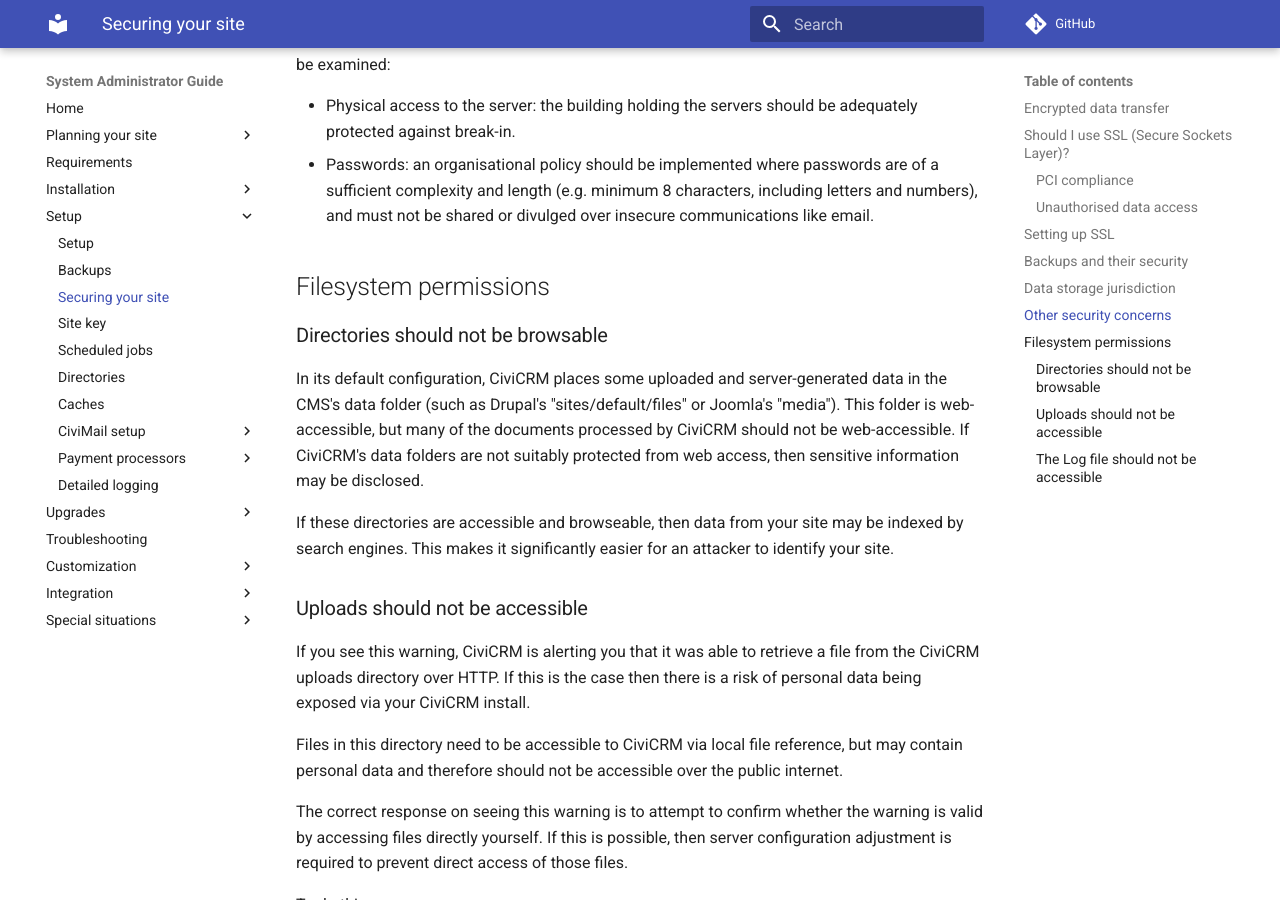
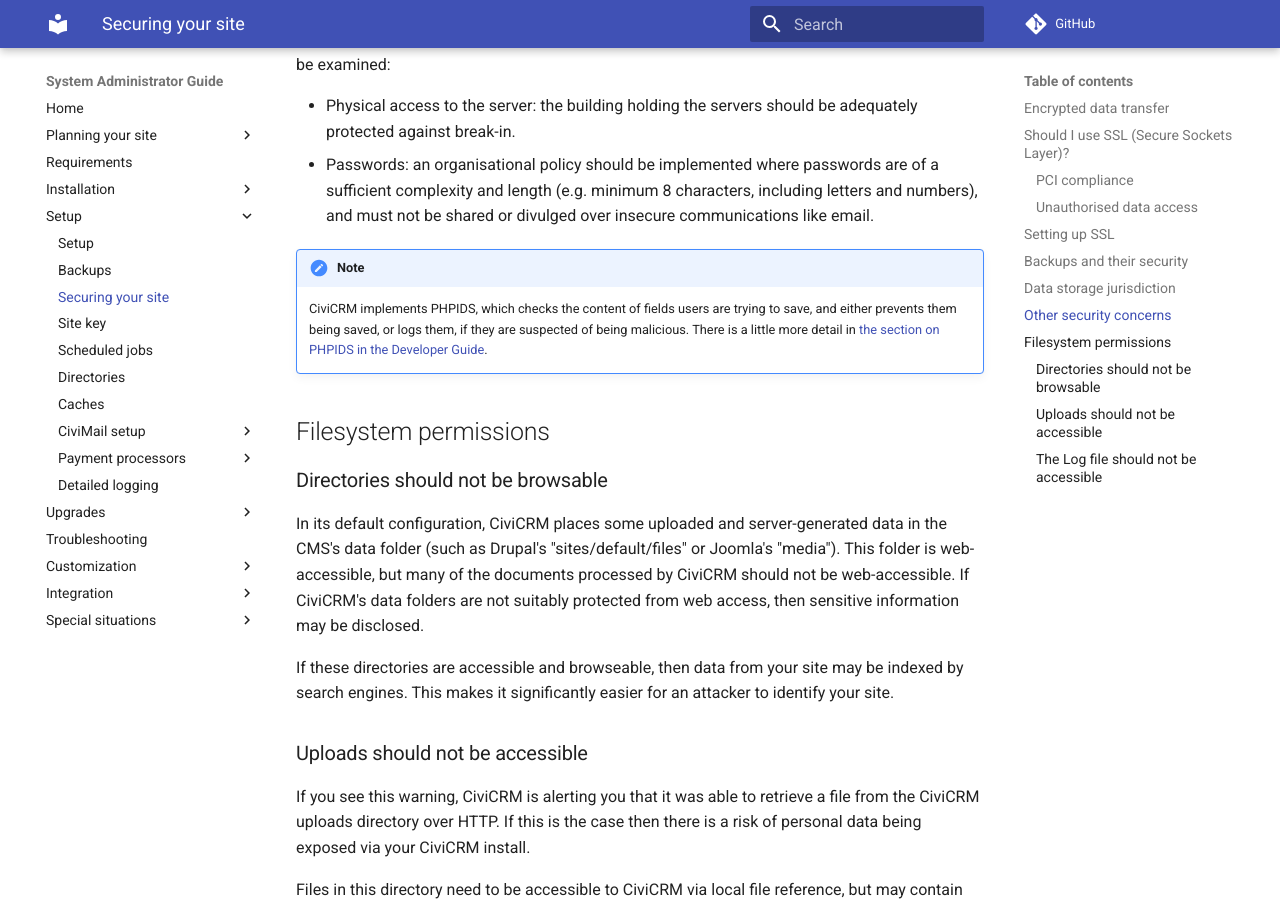
Before and after one commit to civicrm/civicrm-sysadmin-guide, an MkDocs documentation site: the page built from docs/setup/security.md, in a window 1280 px wide and 900 px high, scrolled down 2980 px. Built offline with MkDocs 1.6.1 and Material for MkDocs 9.7.7, drawn with Linux system fonts in a browser that asks for light colours; comment, search, counter and statistics services are not loaded; old or Windows-style settings are respelled for this version of MkDocs.

Commit message:
add cross-ref to PHPIDS in dev guide

```diff
--- a/docs/setup/security.md
+++ b/docs/setup/security.md
@@ -144,6 +144,11 @@ examined:
     characters, including letters and numbers), and must not be shared
     or divulged over insecure communications like email.
 
+!!! note
+    CiviCRM implements PHPIDS, which checks the content of fields users are trying to save, and either prevents them being saved,
+    or logs them, if they are suspected of being malicious. There is a little more detail in
+    [the section on PHPIDS in the Developer Guide](https://docs.civicrm.org/dev/en/latest/security/inputs/#phpids).
+
 ## Filesystem permissions
 
 ### Directories should not be browsable
```
